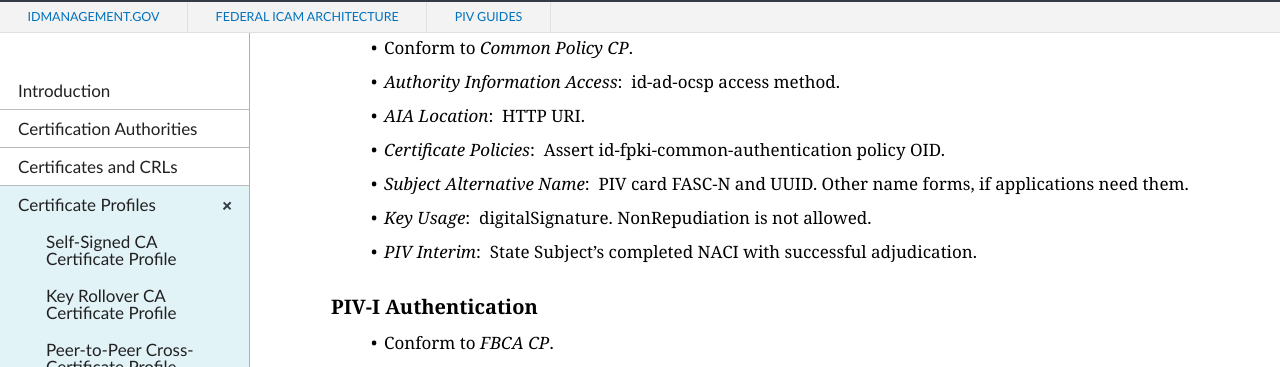
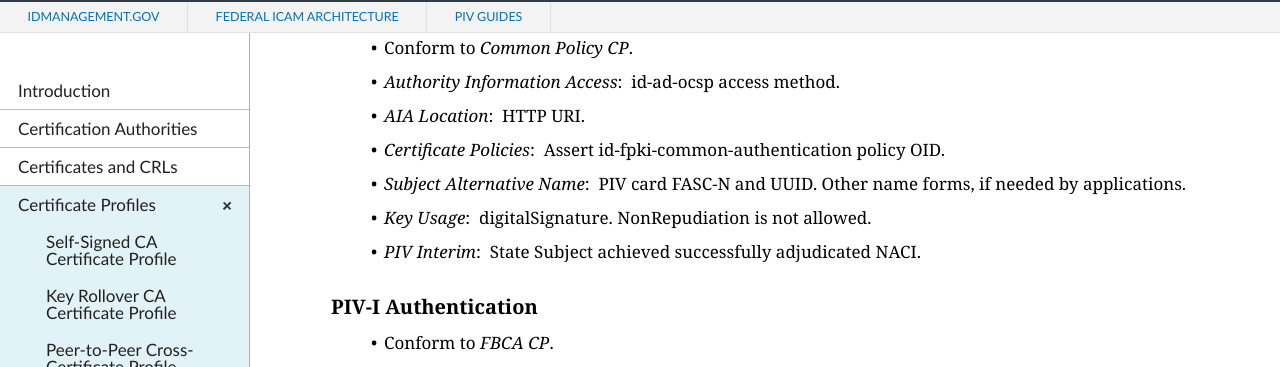
Before and after one commit to GSA/fpki-guides, a Jekyll site: the page built from _profiles/21_all_piv_auth.md, in a window 1280 px wide and 900 px high, scrolled down 797 px. Shown: the part 88-455 px from the top of the window. Built offline with Jekyll 4.4.1, drawn with Linux system fonts in a browser that asks for light colours; nearby versions of some CDN libraries; library files that are not in the unit come from our copies.

Commit message:
Update 21_all_piv_auth.md
Edits

```diff
--- a/_profiles/21_all_piv_auth.md
+++ b/_profiles/21_all_piv_auth.md
@@ -24,9 +24,9 @@ This profile supersedes three previously published "worksheets":
 * _Authority Information Access_:&nbsp;&nbsp;id-ad-ocsp access method.
 * _AIA Location_:&nbsp;&nbsp;HTTP URI.
 * _Certificate Policies_:&nbsp;&nbsp;Assert id-fpki-common-authentication policy OID.
-* _Subject Alternative Name_:&nbsp;&nbsp;PIV card FASC-N and UUID. Other name forms, if applications need them.
+* _Subject Alternative Name_:&nbsp;&nbsp;PIV card FASC-N and UUID. Other name forms, if needed by applications.
 * _Key Usage_:&nbsp;&nbsp;digitalSignature. NonRepudiation is not allowed.
-* _PIV Interim_:&nbsp;&nbsp;State Subject's completed NACI with successful adjudication.
+* _PIV Interim_:&nbsp;&nbsp;State Subject achieved successfully adjudicated NACI.
 
 ### PIV-I Authentication
 
```
